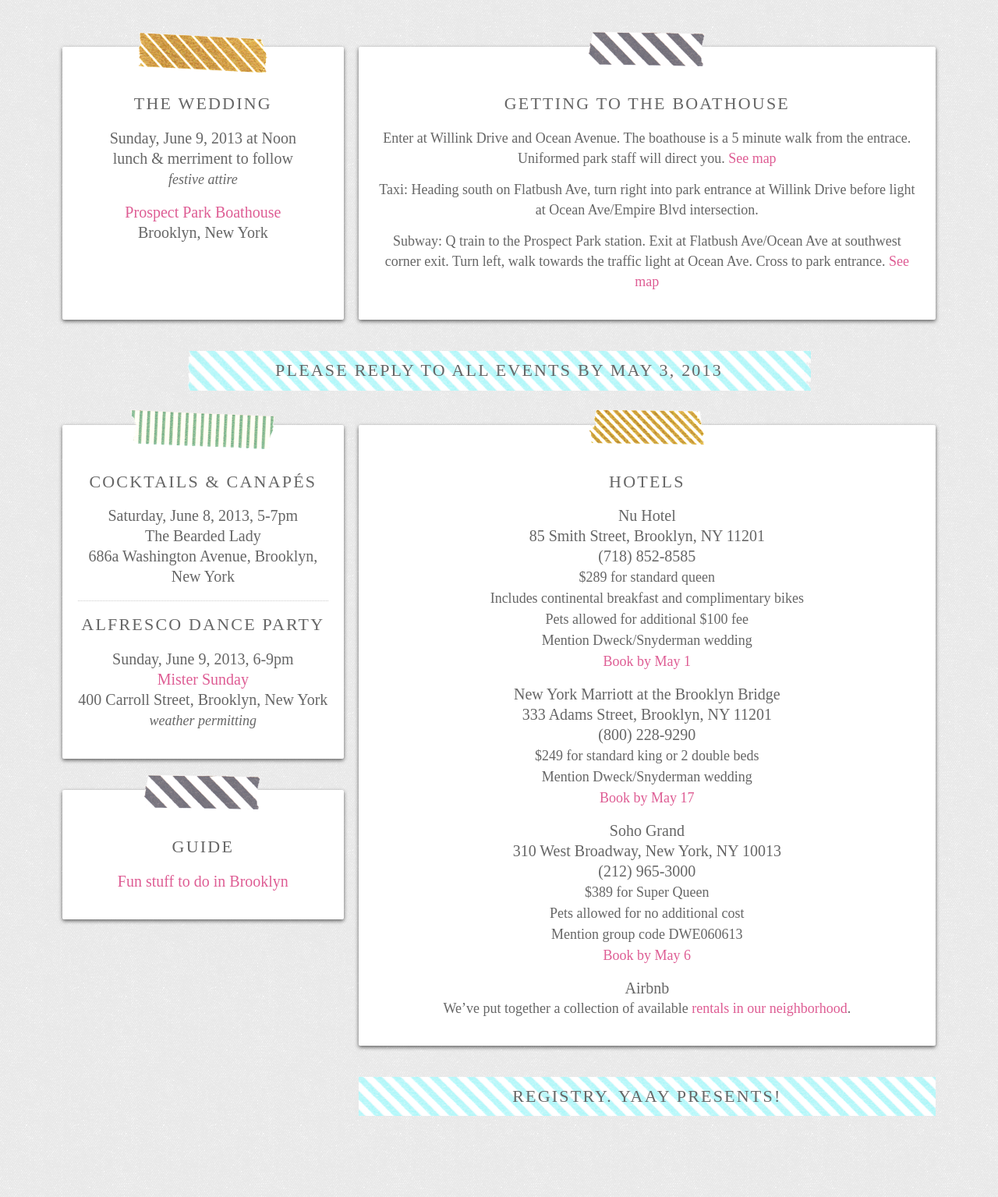
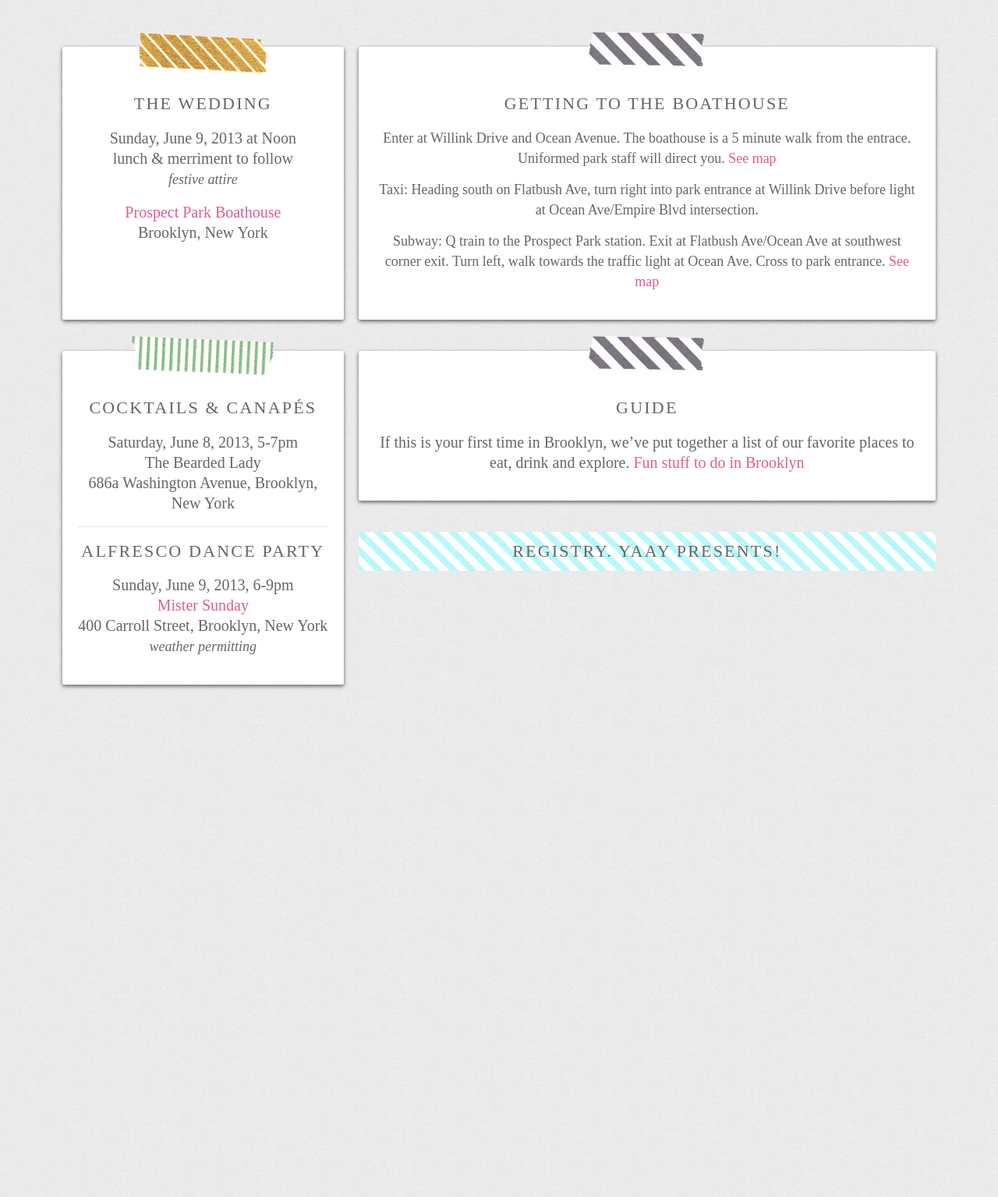
Before and after one commit to amitsnyderman/amit-loves-elana, a Jekyll site: the page built from index.html, in a window 1280 px wide. Shown: the whole page at 78% size. Built offline with Jekyll 4.4.1, drawn with Linux system fonts in a browser that asks for light colours.

Commit message:
Remove rsvp and hotel info and feature guide

```diff
--- a/index.html
+++ b/index.html
@@ -25,11 +25,13 @@ layout: default
 	</div>
 </section>
 
+<!--
 <section id="rsvp">
 	<div class="container">
 		<a href="https://docs.google.com/forms/d/1ElLSGpPvJGCgCc4xg2W7avkqv1-EsMkG1S5KjVO8Rbk/viewform?embedded=true">Please reply to all events by May 3, 2013</a>
 	</div>
 </section>
+-->
 
 <section id="events">
 	<div class="container">
@@ -46,6 +48,7 @@ layout: default
 	</div>
 </section>
 
+<!--
 <section id="lodging">
 	<div class="container">
 		<h1>Hotels</h1>
@@ -78,11 +81,12 @@ layout: default
 		<p class="description">We&rsquo;ve put together a collection of available <a href="https://www.airbnb.com/wishlists/9657219">rentals in our neighborhood</a>.</p>
 	</div>
 </section>
+-->
 
 <section id="explore">
 	<div class="container">
 		<h1>Guide</h1>
-		<p><a href="/explore.html">Fun stuff to do in Brooklyn</a></p>
+		<p>If this is your first time in Brooklyn, we&rsquo;ve put together a list of our favorite places to eat, drink and explore. <a href="/explore.html">Fun stuff to do in Brooklyn</a></p>
 	</div>
 </section>
 
```
Also changed, not shown: assets/sass/screen.scss (+4 -3 lines), assets/stylesheets/screen.css.
